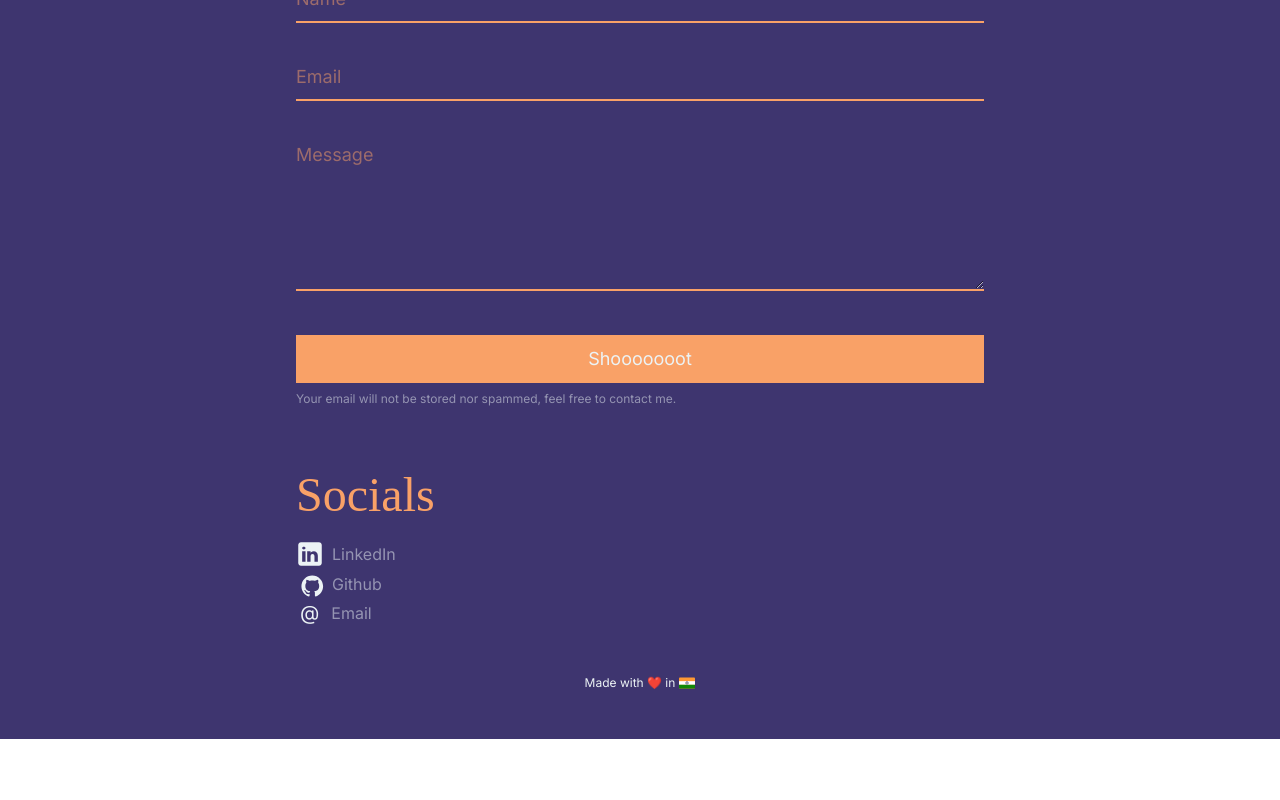
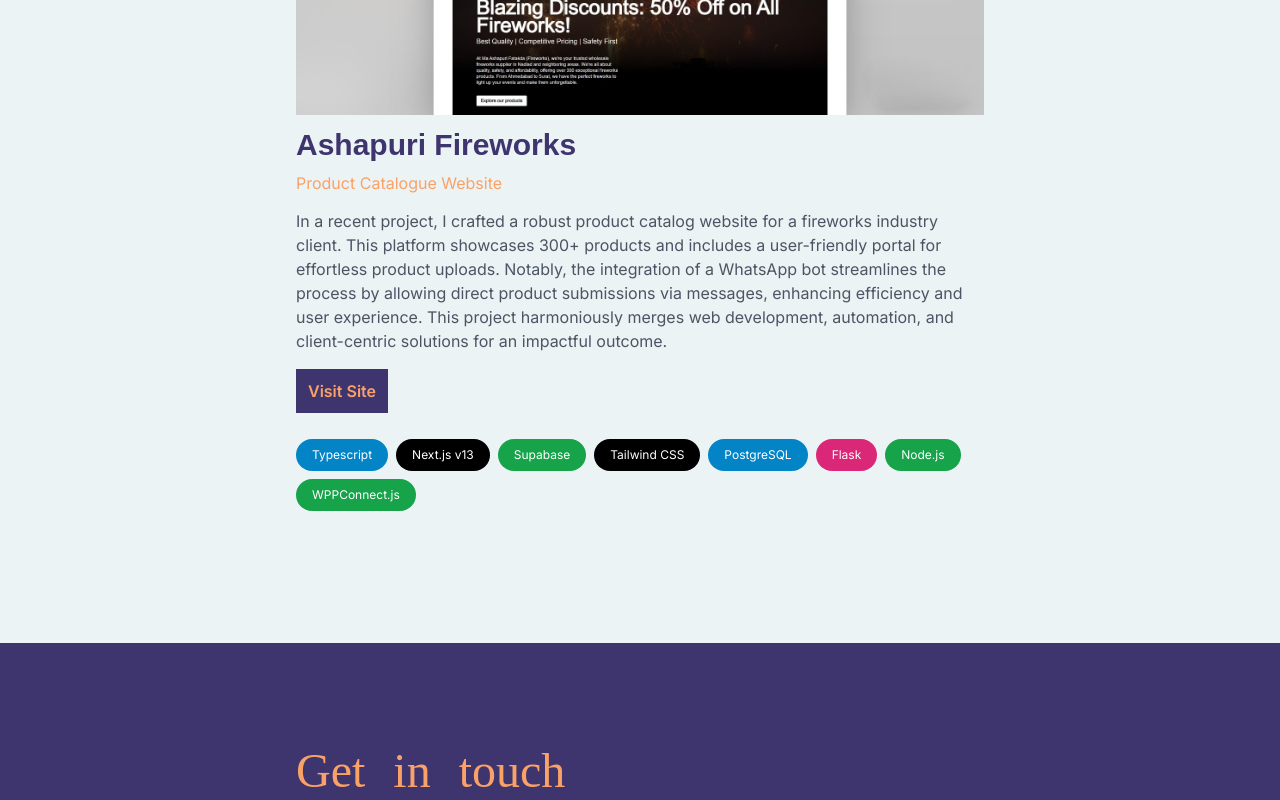
Before and after one commit to sohelshekhIn/Portfolio-Site, a Next.js app: page / in a window 1280 px wide. Shown: the part 3540-4340 px from the top of the page. Before the commit the page ends 4279 px from the top, so only its background shows below. Built offline with nearby package versions, Linux system fonts and the light colour scheme; a web font is replaced by a local one.

Commit message:
New Work Upload and UX Improvements

```diff
--- a/components/AnimateClientComps/HomeText.tsx
+++ b/components/AnimateClientComps/HomeText.tsx
@@ -183,19 +183,22 @@
 interface OpacityAnimatedElementProps extends React.PropsWithChildren {
   children: React.ReactNode;
   delay?: number;
+  className?: string;
+  margin?: string;
 }
 
 const OpacityAnimatedElement = ({
   children,
   delay = 0,
-
+  className,
+  margin,
   ...rest
 }: OpacityAnimatedElementProps) => {
   const ref = useRef(null);
   const controls = useAnimation();
   const isInView = useInView(ref, {
     once: true,
-    margin: "0px 0px -150px 0px",
+    margin: margin ? margin : "0px 0px -150px 0px",
   });
 
   useEffect(() => {
@@ -219,7 +222,7 @@
   return (
     <motion.div
       ref={ref}
-      className="overflow-hidden"
+      className={`overflow-hidden ${className}`}
       variants={container}
       initial="hidden"
       animate={controls}
--- a/components/Contact.tsx
+++ b/components/Contact.tsx
@@ -26,13 +26,17 @@
               </PositionAnimatedText>
             </h1>
             <div className="flex flex-col sm:flex-row gap-2 sm:gap-8 mt-5">
-              <OpacityAnimatedElement delay={0.3}>
+              <OpacityAnimatedElement
+                delay={0.3}
+                className="flex flex-col sm:flex-row gap-2 sm:gap-0 mt-5"
+                margin="0px 0px -30px 0px"
+              >
                 <a
                   href="
             https://www.linkedin.com/in/sohel-shekh-527222275/"
                   target="_blank"
                   rel="noreferrer"
-                  className="flex flex-row gap-2 items-center text-lightWhite/50 hover:text-lightWhite"
+                  className="flex flex-row gap-2 py-2 items-center text-lightWhite/50 hover:text-lightWhite"
                 >
                   {/* linked in svg */}
                   <svg
@@ -54,7 +58,7 @@
               https://github.com/sohelshekhIn"
                   target="_blank"
                   rel="noreferrer"
-                  className="flex flex-row gap-2 items-center text-lightWhite/50 hover:text-lightWhite"
+                  className="flex flex-row gap-2 py-2 items-center text-lightWhite/50 hover:text-lightWhite"
                 >
                   {/* github svg */}
                   <svg
@@ -76,7 +80,7 @@
               "
                   target="_blank"
                   rel="noreferrer"
-                  className="flex flex-row gap-2 items-center text-lightWhite/50 hover:text-lightWhite"
+                  className="flex flex-row gap-2 py-2 items-center text-lightWhite/50 hover:text-lightWhite"
                 >
                   {/* email svg */}
                   {/* <svg
--- a/components/Navbar.tsx
+++ b/components/Navbar.tsx
@@ -27,16 +27,16 @@
         animate="visible"
         className="flex justify-around p-5 md:p-5 mx-auto uppercase text-primary text-sm"
       >
-        <a className="w-full text-center" href="/#home">
+        <a className="w-full text-center" href="#home">
           Home
         </a>
-        <a className="w-full text-center" href="/#info">
+        <a className="w-full text-center" href="#info">
           Info
         </a>
-        <a className="w-full text-center" href="/#work">
+        <a className="w-full text-center" href="#work">
           Work
         </a>
-        <a className="w-full text-center" href="/#contact">
+        <a className="w-full text-center" href="#contact">
           Contact
         </a>
       </motion.div>
--- a/components/Work.tsx
+++ b/components/Work.tsx
@@ -1,4 +1,4 @@
-import { tss } from "@/public/images";
+import { maf, tss } from "@/public/images";
 import Image from "next/image";
 import {
   OpacityAnimatedElement,
@@ -43,7 +43,7 @@
             {/* link to open external website */}
             <div className="my-5">
               <a
-                href="https://thesoulspace.in"
+                href="https://thesoulspace.in?ref=sohel.tech"
                 target="_blank"
                 className="text-primary p-3 font-semibold bg-secondary mt-5 w-auto hover:bg-primary hover:text-secondary transition-all duration-300 ease-in-out"
               >
@@ -61,27 +61,6 @@
               <span className="stack-bubble postgres">PostgreSQL</span>
             </div>
           </div>
-          {/* ------- BREAK ------- */}
-          {/* <div className="">
-            <div className="w-full bg-gray-300 h-80"></div>
-            <h1 className="mt-3 font-poppins text-secondary text-2xl font-semibold ">
-              Kanan International
-            </h1>
-            <h2 className="text-primary">Student Attendance Portal</h2>
-            <h4 className="text-gray-600 mt-2">
-              Lorem ipsum dolor sit amet consectetur adipisicing elit.
-              Obcaecati, est sit! Illo earum tempore est eligendi repudiandae
-              quibusdam dolore similique? Porro velit adipisci quidem.
-            </h4>
-            <div className="flex py-4 flex-wrap gap-2">
-              <span className="stack-bubble nextjs">Next.js</span>
-              <span className="stack-bubble ts">Typescript</span>
-              <span className="stack-bubble tailwindcss">Tailwind CSS</span>
-              <span className="stack-bubble tailwindcss">ShadCN</span>
-              <span className="stack-bubble supabase">Supabase</span>
-              <span className="stack-bubble postgres">PostgreSQL</span>
-            </div>
-          </div> */}
           <div className="">
             <div>
               <OpacityAnimatedElement delay={1.2}>
@@ -133,6 +112,54 @@
               <span className="stack-bubble postgres">PostgreSQL</span>
             </div>
           </div>
+          <div className="">
+            <OpacityAnimatedElement delay={1.2}>
+              <div className="w-full bg-gray-300 h-auto  overflow-hidden ">
+                <Image src={maf} alt="Ma Ashapuri Fireworks" />
+              </div>
+            </OpacityAnimatedElement>
+            <h1 className="mt-3 font-poppins text-secondary text-3xl font-semibold ">
+              <SlideInText onScroll={true}>Ashapuri Fireworks</SlideInText>
+            </h1>
+            <h2 className="text-primary">
+              <SlideInText onScroll={true} delay={0.3}>
+                Product Catalogue Website
+              </SlideInText>
+            </h2>
+            <h4 className="text-gray-600 mt-2">
+              <SlideInText onScroll={true} delay={0.5}>
+                In a recent project, I crafted a robust product catalog website
+                for a fireworks industry client. This platform showcases 300+
+                products and includes a user-friendly portal for effortless
+                product uploads. Notably, the integration of a WhatsApp bot
+                streamlines the process by allowing direct product submissions
+                via messages, enhancing efficiency and user experience. This
+                project harmoniously merges web development, automation, and
+                client-centric solutions for an impactful outcome.
+              </SlideInText>
+            </h4>
+            {/* link to open external website */}
+            <div className="my-5">
+              <a
+                href="https://maashapurifireworks.in?ref=sohel.tech"
+                target="_blank"
+                className="text-primary p-3 font-semibold bg-secondary mt-5 w-auto hover:bg-primary hover:text-secondary transition-all duration-300 ease-in-out"
+              >
+                Visit Site
+              </a>
+            </div>
+
+            <div className="flex py-4 flex-wrap gap-2">
+              <span className="stack-bubble ts">Typescript</span>
+              <span className="stack-bubble nextjs">Next.js v13</span>
+              <span className="stack-bubble supabase">Supabase</span>
+              <span className="stack-bubble tailwindcss">Tailwind CSS</span>
+              <span className="stack-bubble postgres">PostgreSQL</span>
+              <span className="stack-bubble graphql">Flask</span>
+              <span className="stack-bubble supabase">Node.js</span>
+              <span className="stack-bubble supabase">WPPConnect.js</span>
+            </div>
+          </div>
         </div>
       </div>
     </div>
@@ -140,3 +167,29 @@
 };
 
 export default Work;
+
+{
+  /* ------- BREAK ------- */
+}
+{
+  /* <div className="">
+            <div className="w-full bg-gray-300 h-80"></div>
+            <h1 className="mt-3 font-poppins text-secondary text-2xl font-semibold ">
+              Kanan International
+            </h1>
+            <h2 className="text-primary">Student Attendance Portal</h2>
+            <h4 className="text-gray-600 mt-2">
+              Lorem ipsum dolor sit amet consectetur adipisicing elit.
+              Obcaecati, est sit! Illo earum tempore est eligendi repudiandae
+              quibusdam dolore similique? Porro velit adipisci quidem.
+            </h4>
+            <div className="flex py-4 flex-wrap gap-2">
+              <span className="stack-bubble nextjs">Next.js</span>
+              <span className="stack-bubble ts">Typescript</span>
+              <span className="stack-bubble tailwindcss">Tailwind CSS</span>
+              <span className="stack-bubble tailwindcss">ShadCN</span>
+              <span className="stack-bubble supabase">Supabase</span>
+              <span className="stack-bubble postgres">PostgreSQL</span>
+            </div>
+          </div> */
+}
--- a/public/images/index.ts
+++ b/public/images/index.ts
@@ -1,4 +1,4 @@
 import loading from "./loading.gif";
 import tss from "./tss.jpeg";
-
-export { loading, tss };
+import maf from "./maf.jpg";
+export { loading, tss, maf };
```
Also changed, not shown: public/images/maf.jpg (added).
